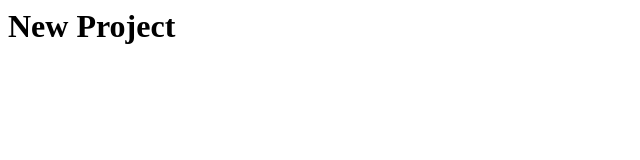
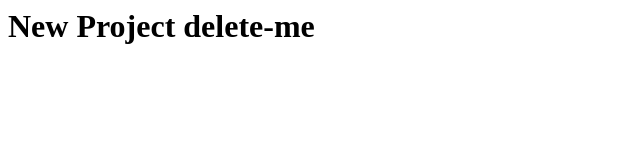
Before and after one commit to dimitrischutin/delete-me, a plain HTML site: page index.html in a window 1280 px wide. Shown: the whole page, without its empty margins (0-640 px from the left). Drawn offline with Linux system fonts and the light colour scheme.

Commit message:
Initial commit2

```diff
--- a/index.html
+++ b/index.html
@@ -1,3 +1,4 @@
 <h1>
 New Project
+delete-me
 </h1>
```
